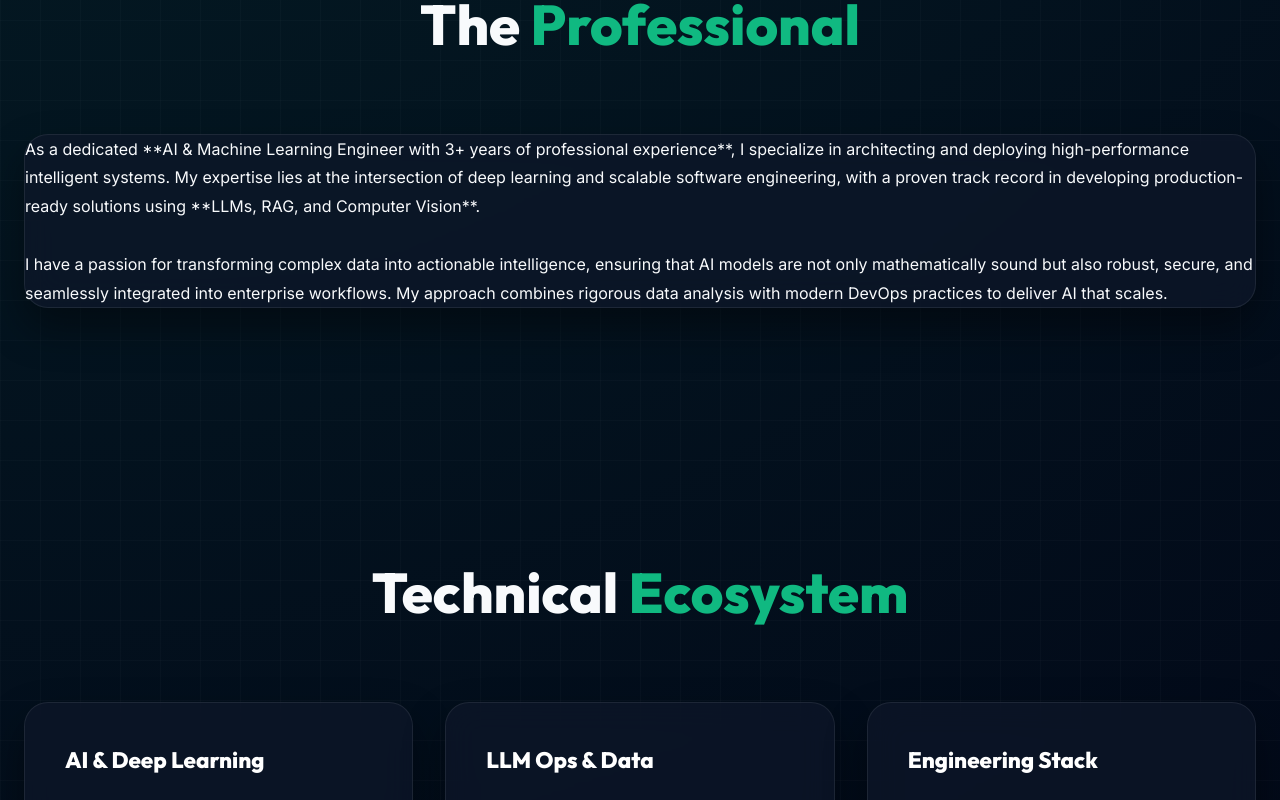
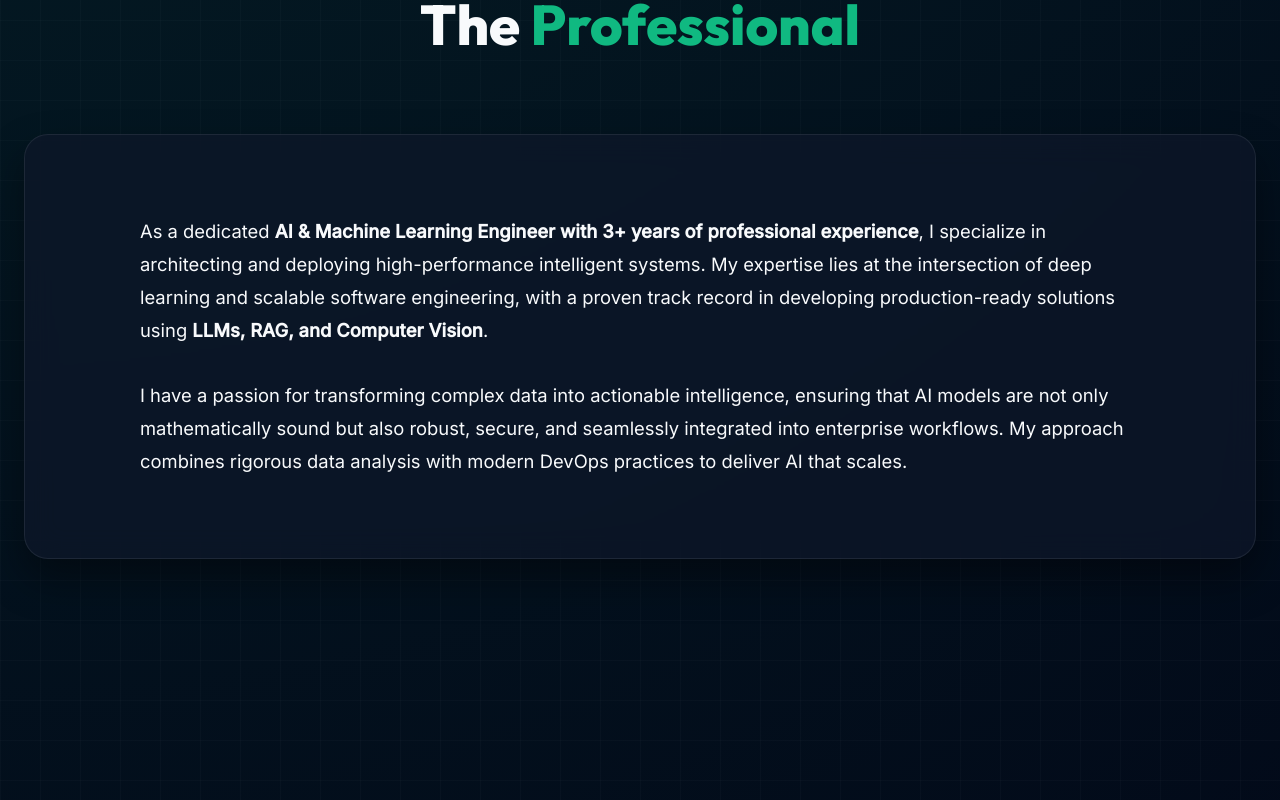
Before and after one commit to Shb987/Portfolio, a React (Vite) app: page / in a window 1280 px wide. Shown: the part 940-1740 px from the top of the page. Built offline with nearby package versions, Linux system fonts and the light colour scheme.

Commit message:
Fix: Removed markdown artifacts (**), solved layout congestion in About section, and renamed logo to SHIHAB.DEV

```diff
--- a/src/App.jsx
+++ b/src/App.jsx
@@ -9,7 +9,7 @@ function App() {
   return (
     <div className="app">
       <header className="navbar">
-        <div className="logo">AHAMMED.AI</div>
+        <div className="logo">SHIHAB.DEV</div>
         <nav className="nav-links">
           <a href="#about">About</a>
           <a href="#skills">Skills</a>
--- a/src/components/About.jsx
+++ b/src/components/About.jsx
@@ -4,13 +4,15 @@ const About = () => {
   return (
     <section id="about" className="section about">
       <h3 className="section-title">The <span>Professional</span></h3>
-      <div className="glass p-8">
-        <p className="description" style={{ textAlign: 'left', lineHeight: '1.8' }}>
-          As a dedicated **AI & Machine Learning Engineer with 3+ years of professional experience**,
+      <div className="glass p-12">
+        <p className="description" style={{ textAlign: 'left', lineHeight: '1.8', fontSize: '1.15rem' }}>
+          As a dedicated <strong>AI & Machine Learning Engineer with 3+ years of professional experience</strong>,
           I specialize in architecting and deploying high-performance intelligent systems. My expertise
           lies at the intersection of deep learning and scalable software engineering, with a proven
-          track record in developing production-ready solutions using **LLMs, RAG, and Computer Vision**.
-          <br /><br />
+          track record in developing production-ready solutions using <strong>LLMs, RAG, and Computer Vision</strong>.
+        </p>
+        <div style={{ margin: '2rem 0' }}></div>
+        <p className="description" style={{ textAlign: 'left', lineHeight: '1.8', fontSize: '1.15rem' }}>
           I have a passion for transforming complex data into actionable intelligence, ensuring that
           AI models are not only mathematically sound but also robust, secure, and seamlessly
           integrated into enterprise workflows. My approach combines rigorous data analysis with
--- a/src/index.css
+++ b/src/index.css
@@ -155,6 +155,18 @@ a {
   letter-spacing: 2px;
   text-transform: uppercase;
   line-height: 1.4;
+}
+.about .description {
+  font-size: 1.1rem;
+  color: var(--text-secondary);
+  max-width: 1000px;
+  margin: 0 auto;
+}
+.p-8 { padding: 2rem; }
+.p-12 { padding: 5rem; }
+
+@media (max-width: 768px) {
+  .p-12 { padding: 2rem; }
 }
 
 .hero p {
```
